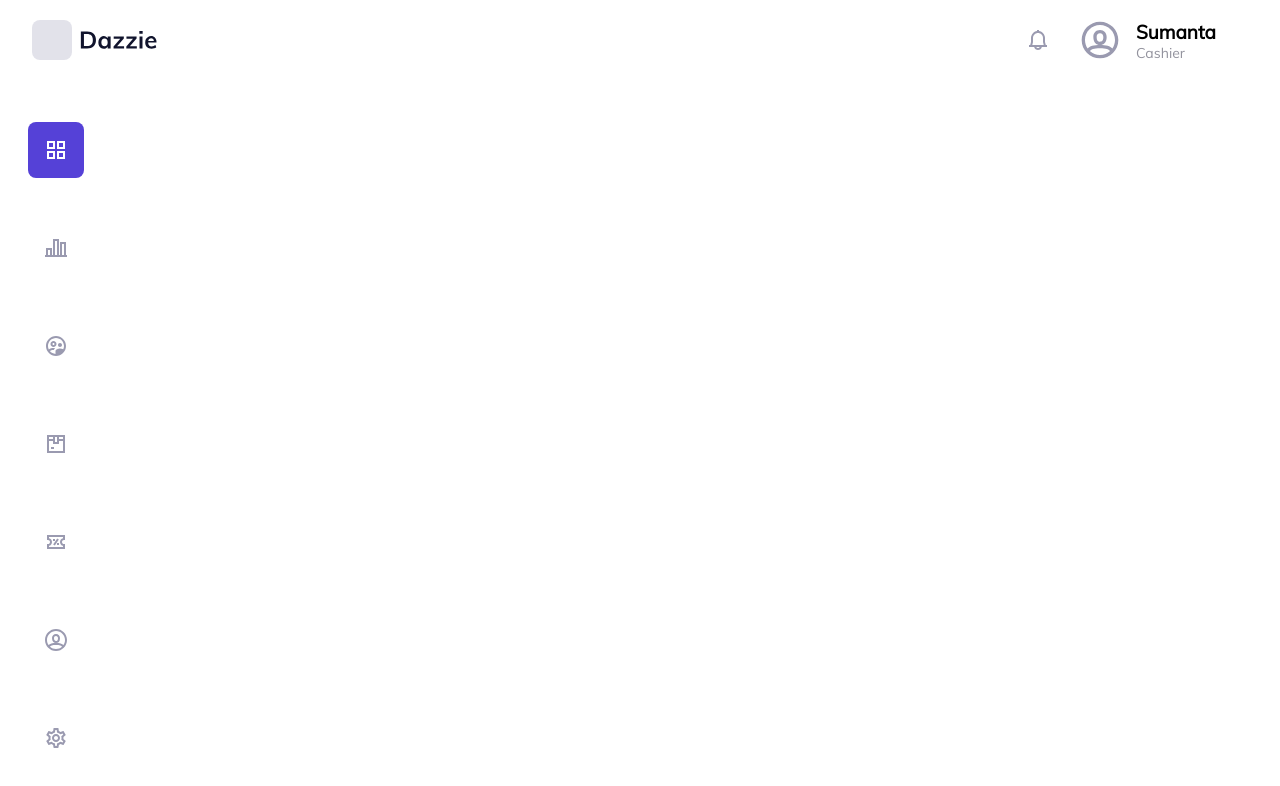
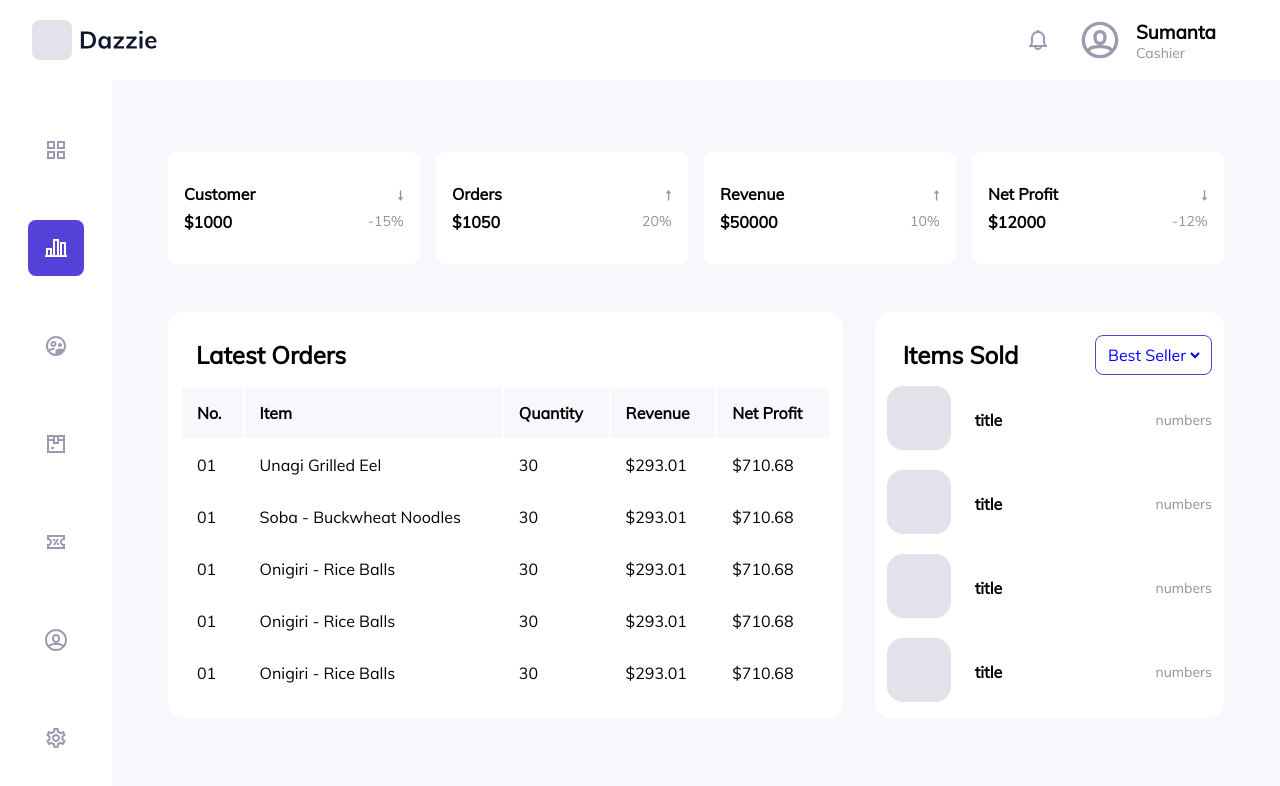
Before and after one commit to Brajesh825/Dazzilie-WebApp, a React (Create React App) app: page /analytics in a window 1280 px wide. Before the commit this address had no page. Shown: the top 786 px of the page. Built offline with nearby package versions, Linux system fonts and the light colour scheme.

Commit message:
Analytic Page Done

```diff
--- a/package.json
+++ b/package.json
@@ -3,6 +3,7 @@
   "version": "0.1.0",
   "private": true,
   "dependencies": {
+    "@coreui/react": "^4.3.1",
     "@testing-library/jest-dom": "^5.16.5",
     "@testing-library/react": "^13.3.0",
     "@testing-library/user-event": "^13.5.0",
--- /dev/null
+++ b/src/Api/profitLossDetails.js
@@ -0,0 +1,9 @@
+const profitLossDetails = [
+  { category: "Customer", amount: 1000, percentage: -15  },
+  { category: "Orders", amount: 1050, percentage: 20 },
+  { category: "Revenue", amount: 50000, percentage: 10 },
+  { category: "Net Profit", amount: 12000, percentage: -12 },
+];
+
+
+export default profitLossDetails
--- a/src/App.js
+++ b/src/App.js
@@ -3,16 +3,16 @@ import { BrowserRouter, Routes, Route } from "react-router-dom";
 import Dashboard from "./screen/Dashboard/Dashboard";
 import Header from "./components/Header/Header";
 import SideBar from "./components/SideBar/SideBar";
+import Analytics from "./screen/Analytics/Analytics";
+
 function App() {
   return (
     <BrowserRouter>
       <Header />
       <SideBar />
       <Routes>
-        <Route path="/" element={<Dashboard />}>
-        </Route>
-        <Route path="/test" element={<Dashboard />}>
-        </Route>
+        <Route  path="/" element={<Dashboard />}></Route>
+        <Route path="/analytics" element={<Analytics />}></Route>
       </Routes>
     </BrowserRouter>
   );
--- a/src/_index.scss
+++ b/src/_index.scss
@@ -25,7 +25,18 @@ a{
 h3{
   font-size: $font-size-s-m ; // 19px
 }
+
+h4{
+  font-size: $font-size-s ; // 16px
+}
+
 p{
   font-size: $font-size-v-s; // 14px
   color: $text-color-tertiary;
 }
+.container{
+  margin-left: 7rem;
+  height: calc(100vh - 10rem);
+  padding: 40px 32px;
+  background-color: $bg-color-tertiary;
+}
--- a/src/components/Food/Item/item.scss
+++ b/src/components/Food/Item/item.scss
@@ -5,13 +5,18 @@
     padding: 2rem;
     justify-content: center;
     border: 1px solid $border-color-primary;
+    max-height: 320px;
 
     .imageContainer{
         border-radius: 1rem;
         overflow: hidden;
+        max-height: 280px;
     }
     img{
         width: 100%;
         height: 100%;
     }
+    .itemInfo{
+        margin-top: 0.5rem;
+    }
 }
--- a/src/components/SideBar/SideBar.js
+++ b/src/components/SideBar/SideBar.js
@@ -9,36 +9,38 @@ import { ReactComponent as Discount } from "../../icons/discount.svg";
 import { ReactComponent as User } from "../../icons/user.svg";
 import { ReactComponent as Settings } from "../../icons/settings.svg";
 
+import { NavLink } from "react-router-dom";
+
 const SideBar = () => {
   return (
     <div className="sidebar">
       <div className="sidebar__top">
         <ul>
-          <li className="active">
-            <Menu  fill=" #9A9AB0" />
-          </li>
-          <li >
+          <NavLink to={"/"} activeClassName="selected">
+            <Menu fill=" #9A9AB0" />
+          </NavLink>
+          <NavLink to={"/analytics"} activeClassName="selected">
             <Order fill=" #9A9AB0" />
-          </li>
-          <li  >
+          </NavLink>
+          <NavLink to={"/x"} activeClassName="selected">
             <Customer fill=" #9A9AB0" />
-          </li>
-          <li >
+          </NavLink>
+          <NavLink to={"/y"} activeClassName="selected">
             <Package fill=" #9A9AB0" />
-          </li>
-          <li >
+          </NavLink>
+          <NavLink to={"/z"} activeClassName="selected">
             <Discount fill=" #9A9AB0" />
-          </li>
-          <li >
+          </NavLink>
+          <NavLink to={"/a"} activeClassName="selected">
             <User fill=" #9A9AB0" />
-          </li>
+          </NavLink>
         </ul>
       </div>
       <div className="sidebar__bottom">
         <ul>
-          <li >
+          <NavLink to={"/b"} activeClassName="selected">
             <Settings fill=" #9A9AB0" />
-          </li>
+          </NavLink>
         </ul>
       </div>
     </div>
--- a/src/components/SideBar/sidebar.scss
+++ b/src/components/SideBar/sidebar.scss
@@ -13,7 +13,7 @@
     ul {
       list-style: none;
     }
-    li {
+    a {
       margin-top: 42px;
       width: 56px;
       height: 56px;
--- /dev/null
+++ b/src/screen/Analytics/Analytics.js
@@ -0,0 +1,200 @@
+import React from "react";
+
+import "./analytic.scss";
+import Logo from "../../icons/logo.svg";
+
+import profitLossDetails from "../../Api/profitLossDetails";
+
+const Analytics = () => {
+  return (
+    <div className="container">
+      <div className="analytics">
+        <section className="analytics__items">
+          {profitLossDetails.map((item) => {
+            const { category, amount, percentage } = item;
+            let symbol = percentage <= 0 ? "↓" : "↑";
+            return (
+              <>
+                <div className="analytics__item">
+                  <div className=" item__value">
+                    <h4>{category}</h4>
+                    <p>{symbol} </p>
+                  </div>
+                  <div className="item__data">
+                    <h4>${amount}</h4>
+                    <p>{percentage}%</p>
+                  </div>
+                </div>
+              </>
+            );
+          })}
+        </section>
+        <section className="orders">
+          <section className="latest__orders">
+            <h2>Latest Orders</h2>
+            <table>
+              <tr>
+                <th>No.</th>
+                <th>Item</th>
+                <th>Quantity</th>
+                <th>Revenue</th>
+                <th>Net Profit</th>
+              </tr>
+              <tr>
+                <td>01</td>
+                <td>Unagi Grilled Eel</td>
+                <td>30</td>
+                <td>$293.01</td>
+                <td>$710.68</td>
+              </tr>
+              <tr>
+                <td>01</td>
+                <td>Soba - Buckwheat Noodles</td>
+                <td>30</td>
+                <td>$293.01</td>
+                <td>$710.68</td>
+              </tr>
+              <tr>
+                <td>01</td>
+                <td>Onigiri - Rice Balls</td>
+                <td>30</td>
+                <td>$293.01</td>
+                <td>$710.68</td>
+              </tr>
+              <tr>
+                <td>01</td>
+                <td>Onigiri - Rice Balls</td>
+                <td>30</td>
+                <td>$293.01</td>
+                <td>$710.68</td>
+              </tr>
+              <tr>
+                <td>01</td>
+                <td>Onigiri - Rice Balls</td>
+                <td>30</td>
+                <td>$293.01</td>
+                <td>$710.68</td>
+              </tr>
+            </table>
+          </section>
+          <section className="items__sold">
+            <div className="items__sold__header">
+              <h2>Items Sold</h2>
+              <div className="categories">
+                <select id="dropdown" className="bestSeller">
+                  <option selected value="0">
+                    Best Seller
+                  </option>
+                  <option value="1">1</option>
+                  <option value="2">2</option>
+                  <option value="3">3</option>
+                  <option value="4">4</option>
+                </select>
+              </div>
+            </div>
+            <div className="items__sold__list">
+              <div className="sold__item">
+                <div>
+                <img
+                  src= {Logo}
+                  alt="img"
+                ></img>
+                </div>
+                <span className="details">
+                  <h4>title</h4>
+                  <p>numbers</p>
+                </span>
+              </div>
+              <div className="sold__item">
+                <div>
+                <img
+                  src= {Logo}
+                  alt="img"
+                ></img>
+                </div>
+                <span className="details">
+                  <h4>title</h4>
+                  <p>numbers</p>
+                </span>
+              </div>
+              <div className="sold__item">
+                <div>
+                <img
+                  src= {Logo}
+                  alt="img"
+                ></img>
+                </div>
+                <span className="details">
+                  <h4>title</h4>
+                  <p>numbers</p>
+                </span>
+              </div>
+              <div className="sold__item">
+                <div>
+                <img
+                  src= {Logo}
+                  alt="img"
+                ></img>
+                </div>
+                <span className="details">
+                  <h4>title</h4>
+                  <p>numbers</p>
+                </span>
+              </div>
+              <div className="sold__item">
+                <div>
+                <img
+                  src= {Logo}
+                  alt="img"
+                ></img>
+                </div>
+                <span className="details">
+                  <h4>title</h4>
+                  <p>numbers</p>
+                </span>
+              </div>
+              <div className="sold__item">
+                <div>
+                <img
+                  src= {Logo}
+                  alt="img"
+                ></img>
+                </div>
+                <span className="details">
+                  <h4>title</h4>
+                  <p>numbers</p>
+                </span>
+              </div>
+              <div className="sold__item">
+                <div>
+                <img
+                  src= {Logo}
+                  alt="img"
+                ></img>
+                </div>
+                <span className="details">
+                  <h4>title</h4>
+                  <p>numbers</p>
+                </span>
+              </div>
+              <div className="sold__item">
+                <div>
+                <img
+                  src= {Logo}
+                  alt="img"
+                ></img>
+                </div>
+                <span className="details">
+                  <h4>title</h4>
+                  <p>numbers</p>
+                </span>
+              </div>
+            </div>
+          </section>
+        </section>
+      </div>
+    </div>
+  );
+};
+
+export default Analytics;
--- /dev/null
+++ b/src/screen/Analytics/analytic.scss
@@ -0,0 +1,129 @@
+@import "../../base";
+
+.analytics {
+  background-color: $color-white;
+  border-radius: 0.5rem;
+  padding: 1.5rem;
+  background-color: $bg-color-tertiary;
+
+  &__items {
+    display: grid;
+    grid-template-columns: repeat(4, 1fr);
+    grid-gap: 1rem;
+    margin: 0.5rem 0;
+  }
+
+  &__item {
+    background-color: $color-white;
+    max-width: 292px;
+    max-height: 102px;
+    padding: 24px 16px;
+    border-radius: 0.5rem;
+
+    .item__value,
+    .item__data {
+      display: flex;
+      justify-content: space-between;
+      margin: 0.5rem 0;
+    }
+    .item__value {
+      p {
+        font-weight: 1000;
+        font-size: 1rem;
+      }
+    }
+  }
+
+  .orders {
+    display: flex;
+    flex-direction: row;
+    margin-top: 3rem;
+
+    section {
+      padding: 0.75rem;
+
+      h2 {
+        padding: 1rem;
+      }
+    }
+
+    .latest__orders {
+      flex: 2;
+      margin-right: 2rem;
+      border-radius: 1rem;
+      background-color: white;
+      table {
+        width: 100%;
+        background-color: white;
+        th {
+          background-color: $bg-color-tertiary;
+        }
+        th,
+        td {
+          padding: 15px;
+          text-align: left;
+        }
+        tr {
+          border-bottom: 1px solid rgb(49, 49, 105);
+        }
+      }
+    }
+    .items__sold {
+      flex: 1;
+      background-color: white;
+      border-radius: 1rem;
+
+      &__header{
+        display: flex;
+        justify-content: space-between;
+        align-items: center;
+
+        .categories{
+          padding: 0.5rem;
+          border: 1px solid $border-color-secondary;
+          border-radius: 0.5rem;
+          max-width: 9rem;
+          text-align: center;
+
+          select{
+            font-size: 16px;
+            color: blue;
+            border: none;
+            background-color: white;
+          }
+        }
+
+
+      }
+
+      &__list{
+        display: flex;
+        flex-direction: column;
+        overflow: auto;
+        height: 40vh;
+
+        .sold__item{
+          display: flex;
+          flex-direction: row;
+          margin: 0 0 1rem 0;
+          img{
+            flex: 1;
+            height: 64px;
+            width: 64px;
+
+            border-radius: 1rem;
+          }
+          .details{
+            padding-left: 1.5rem;
+            flex: 5;
+            display: flex;
+            align-items: center;
+            justify-content: space-between;
+          }
+        }
+
+      }
+
+    }
+  }
+}
```
Also changed, not shown: src/components/Layout/SharedLayout.js (deleted, +0 -19 lines), src/screen/Dashboard/dashboard.scss (+1 -6 lines), src/components/Layout/sharedLayout.scss (added), 1 other file (tests, documents, lock files or other folders).
